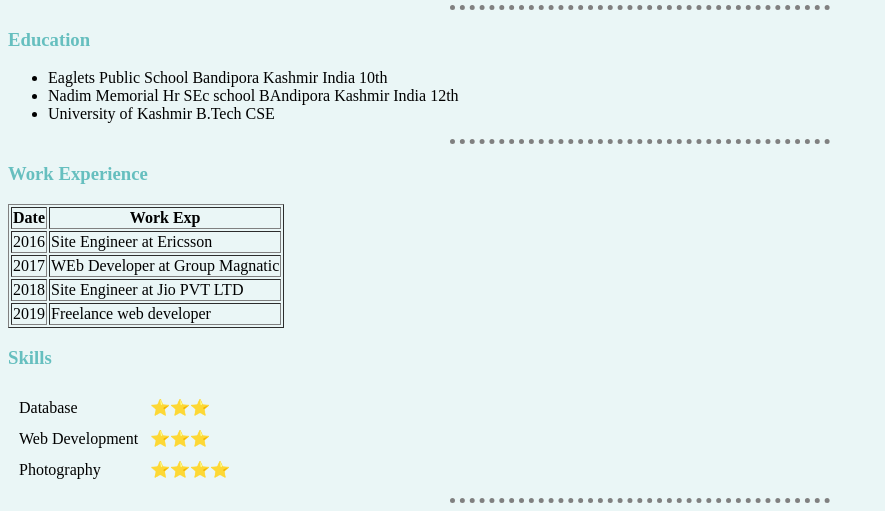
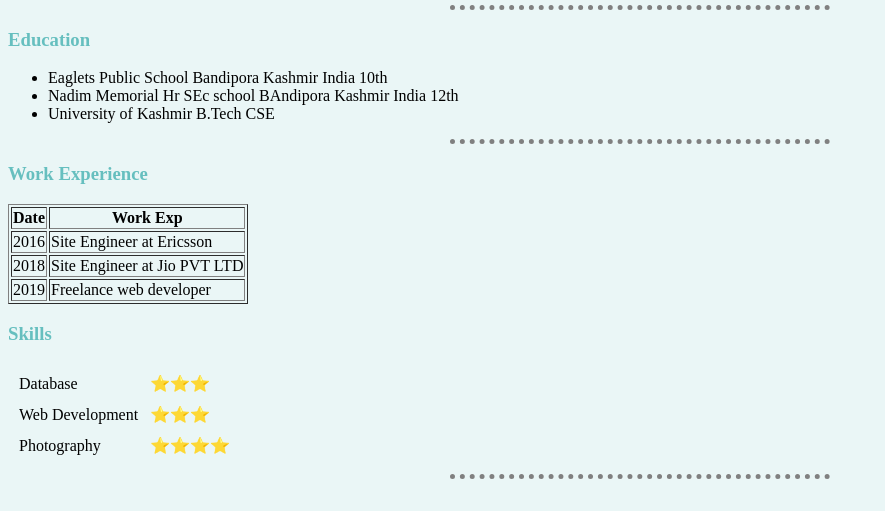
Before and after one commit to iamfazill/cv, a plain HTML site: page cv.html in a window 1280 px wide. Shown: the part 357-868 px from the top of the page, without its empty margins (0-885 px from the left). After the commit the page ends 844 px from the top, so only its background shows below. Drawn offline with Linux system fonts and the light colour scheme.

Commit message:
Update cv.html

```diff
--- a/cv.html
+++ b/cv.html
@@ -57,10 +57,7 @@
         <td>2016</td>
         <td>Site Engineer at Ericsson</td>
       </tr>
-      <tr>
-        <td>2017</td>
-        <td>WEb Developer at Group Magnatic</td>
-      </tr>
+
       <tr>
         <td>2018</td>
         <td>Site Engineer at Jio PVT LTD</td>
```
